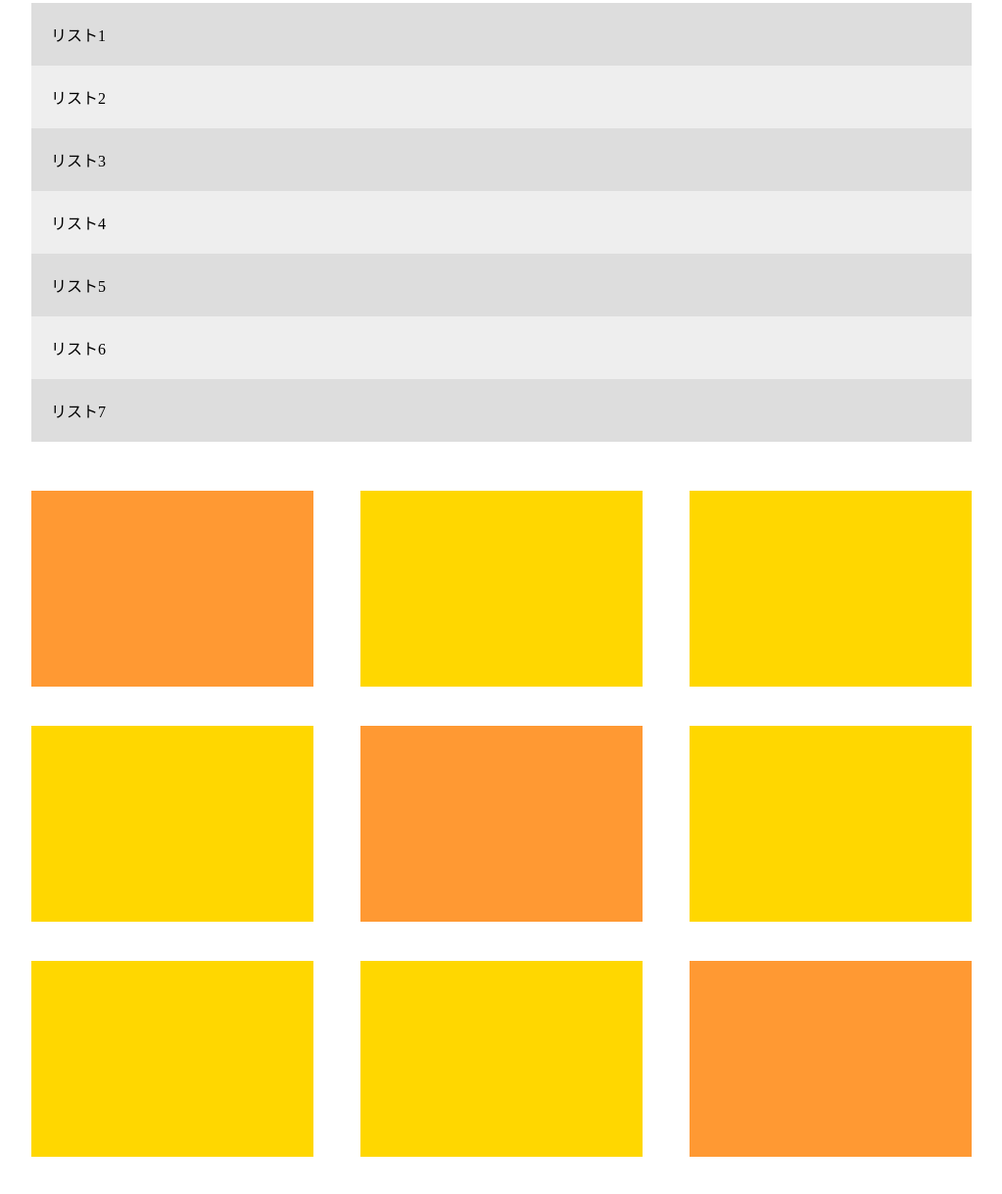
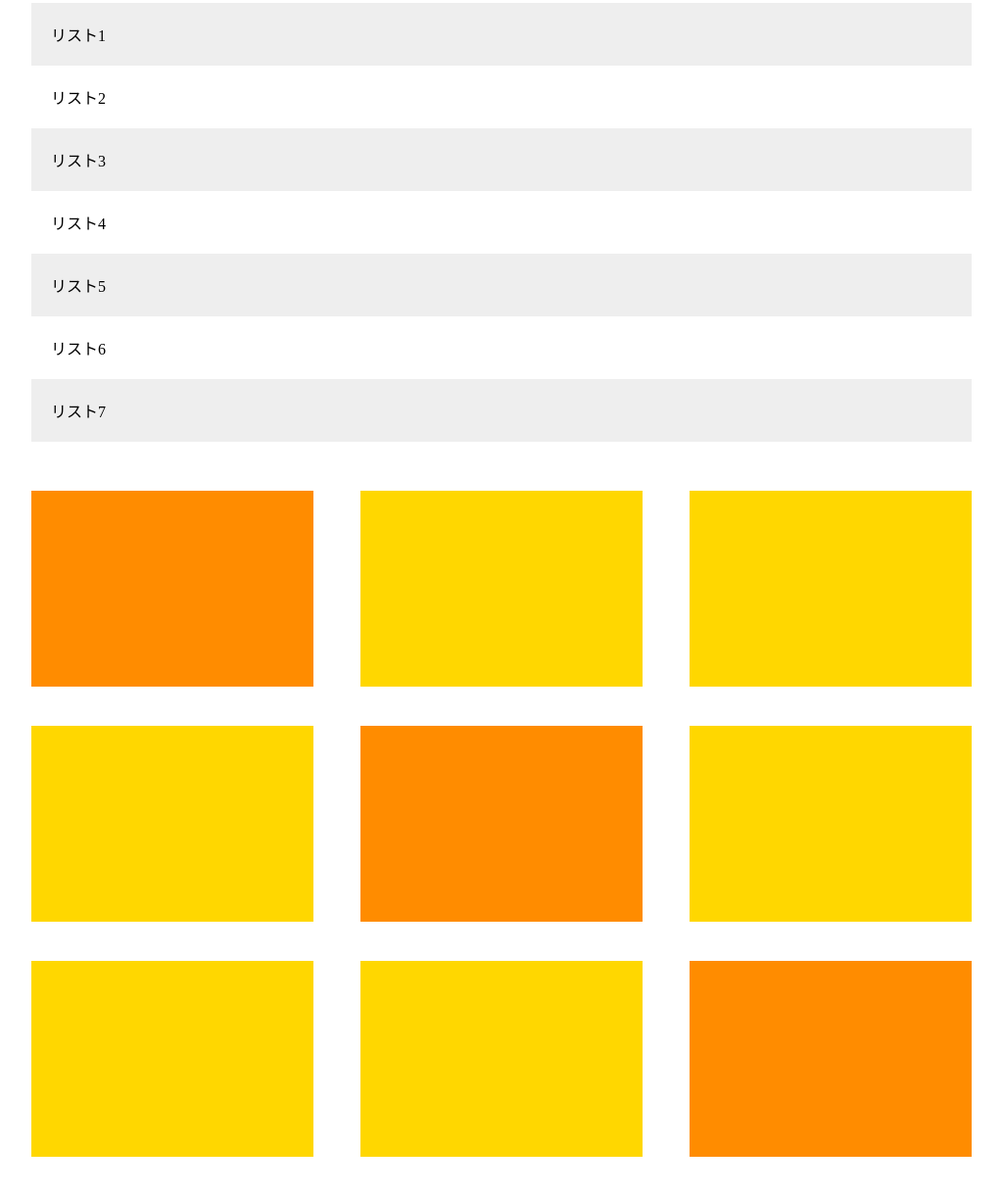
Before and after one commit to mashiken/html1-8, a plain HTML site: page chapter8_exercise.html in a window 1280 px wide. Shown: the part 47-1266 px from the top of the page at 98% size, without its empty margins (128-1151 px from the left). Drawn offline with Linux system fonts and the light colour scheme.

Commit message:
[Update 1-8]回答確認後更新

```diff
--- a/chapter8_exercise.css
+++ b/chapter8_exercise.css
@@ -4,78 +4,51 @@
 	box-sizing: border-box;
 }
 
-.list {
-	width: 960px;
-	margin: 0 auto;
-	padding: 50px 0;
+.clearfix::after {
+  content: "";
+  display: block;
+  clear: both;
 }
 
-.list li{
+main{
+  width: 960px;
+  margin: 50px auto;
+}
+
+.list {
+	margin-bottom: 50px;
+}
+
+.listitem{
   padding: 20px;
   list-style: none;
 }
 
-.list li:nth-child(odd) {
-	background-color: #DDDDDD;
+.listitem:nth-child(odd) {
+  background-color: #eee;
 }
 
-.list li:nth-child(even) {
-	background-color: #EEEEEE;
-}
 
-.boxs {
-	width: 960px;
-	margin: 0 auto;
-}
 
 .box {
 	float: left;
 	width: 30%;
 	height: 200px;
-    background-color: #FFD700;
+  background-color: #ffd700;
+  margin-right: 5%;
+  margin-bottom: 40px;
 }
 
-.box:nth-child(1) {
-	background-color: #FF9933;
-	margin-right: 5%;
-	margin-bottom: 40px;
+.box:first-child,
+.box:last-child,
+.box:nth-child(5){
+  background-color: #ff8c00;
 }
 
-.box:nth-child(2) {
-	margin-right: 5%;
-	margin-bottom: 40px;
+.box:nth-child(3n){
+  margin-right: 0;
 }
 
-.box:nth-child(3) {
-	margin-bottom: 40px;
+.box:nth-last-child(-n+3){
+  margin-bottom: 0;
 }
-
-.box:nth-child(4) {
-	margin-right: 5%;
-	margin-bottom: 40px;
-}
-
-.box:nth-child(5) {
-	background-color: #FF9933;
-	margin-right: 5%;
-	margin-bottom: 40px;
-}
-
-.box:nth-child(6) {
-	margin-bottom: 40px;
-}
-
-.box:nth-child(7) {
-	margin-right: 5%;
-	margin-bottom: 50px;
-}
-
-.box:nth-child(8) {
-	margin-right: 5%;
-	margin-bottom: 50px;
-}
-
-.box:nth-child(9) {
-	background-color: #FF9933;
-	margin-bottom: 50px;
-}
--- a/chapter8_exercise.html
+++ b/chapter8_exercise.html
@@ -1,23 +1,22 @@
 <!DOCTYPE html>
-<html>
+<html lang="ja">
 <head>
 	<meta charset="utf-8">
 	<title>chapter8_exercise</title>
 	<link rel="stylesheet" href="chapter8_exercise.css">
 </head>
 <body>
- <div class="list">
- 	<ul>
- 		<li>リスト1</li>
- 		<li>リスト2</li>
- 		<li>リスト3</li>
- 		<li>リスト4</li>
- 		<li>リスト5</li>
- 		<li>リスト6</li>
- 		<li>リスト7</li>
+    <main>
+    	<ul class="list">
+ 			<li class="listitem">リスト1</li>
+ 			<li class="listitem">リスト2</li>
+ 			<li class="listitem">リスト3</li>
+ 			<li class="listitem">リスト4</li>
+ 			<li class="listitem">リスト5</li>
+ 			<li class="listitem">リスト6</li>
+ 			<li class="listitem">リスト7</li>
  		</ul>
- </div>
- <div class="boxs">
+ 		<div class="clearfix">
  	       <div class="box"></div>
  	       <div class="box"></div>
  	       <div class="box"></div>
@@ -28,5 +27,6 @@
  	       <div class="box"></div>
  	       <div class="box"></div>
         </div>
+    </main>
 </body>
 </html>
```
Lines whose indentation alone changed are shown as unchanged.
